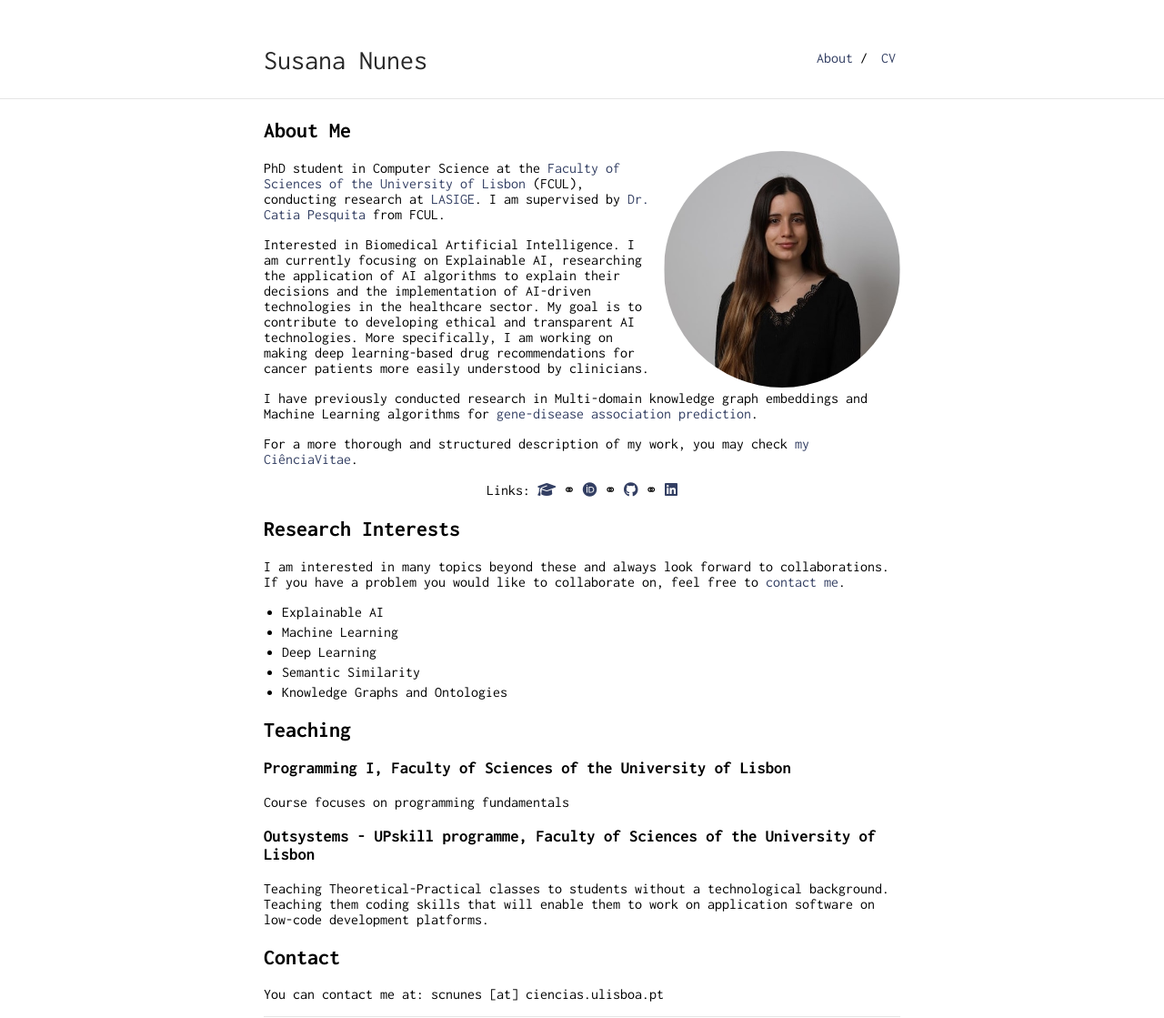
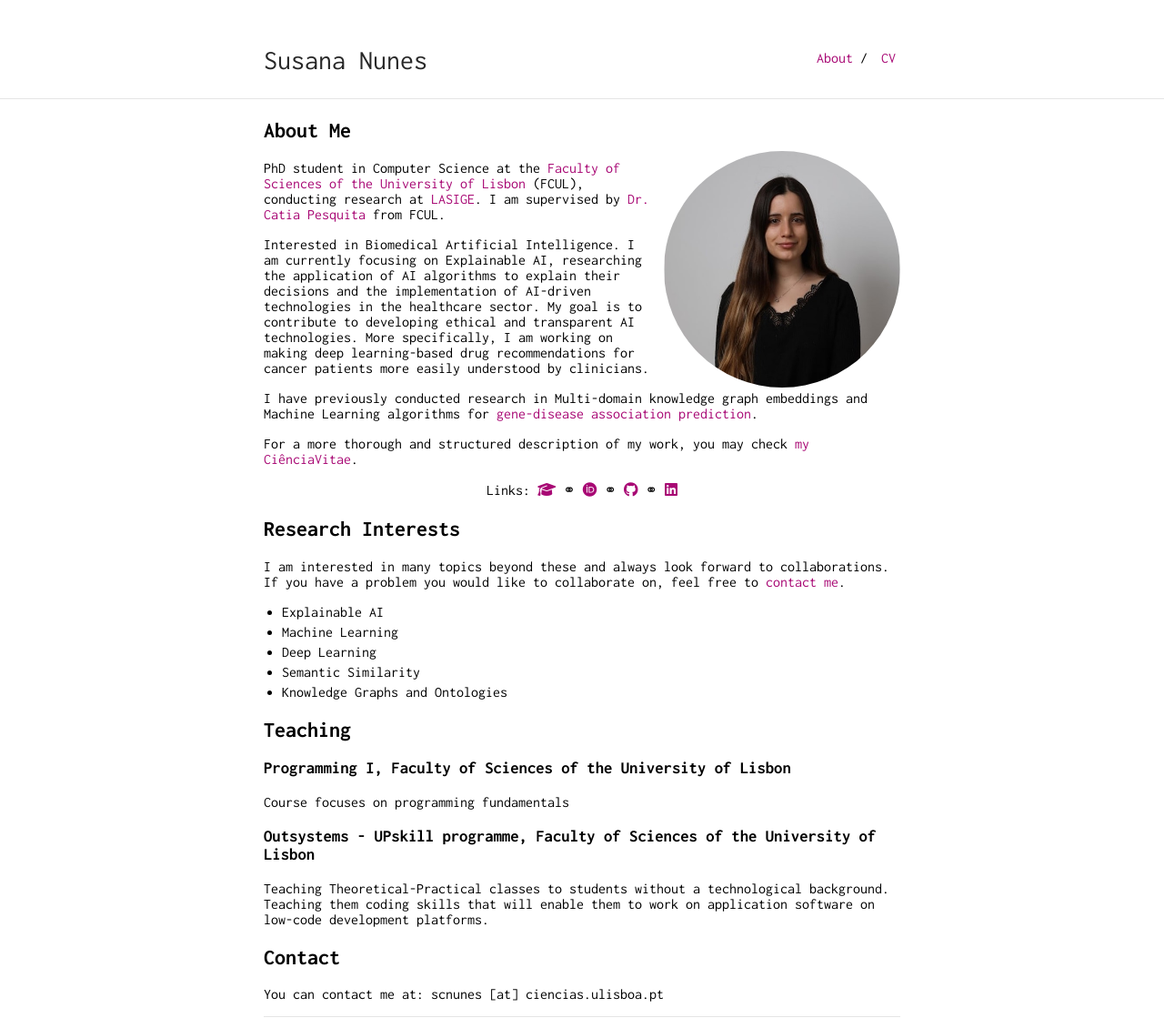
Before and after one commit to SusanaPNunes/susanapnunes.github.io, a Jekyll site: the page built from index.md, in a window 1280 px wide. Shown: the whole page at 91% size. Built offline with Jekyll 4.4.1, drawn with Linux system fonts in a browser that asks for light colours; nearby versions of some CDN libraries.

Commit message:
Update _style.scss

```diff
--- a/_sass/_style.scss
+++ b/_sass/_style.scss
@@ -16,7 +16,7 @@ body {
 }
 a {
     text-decoration: none;
-    color: #333F63;
+    color: #A80874;
 }
 a:hover {
     text-decoration: underline;
```
